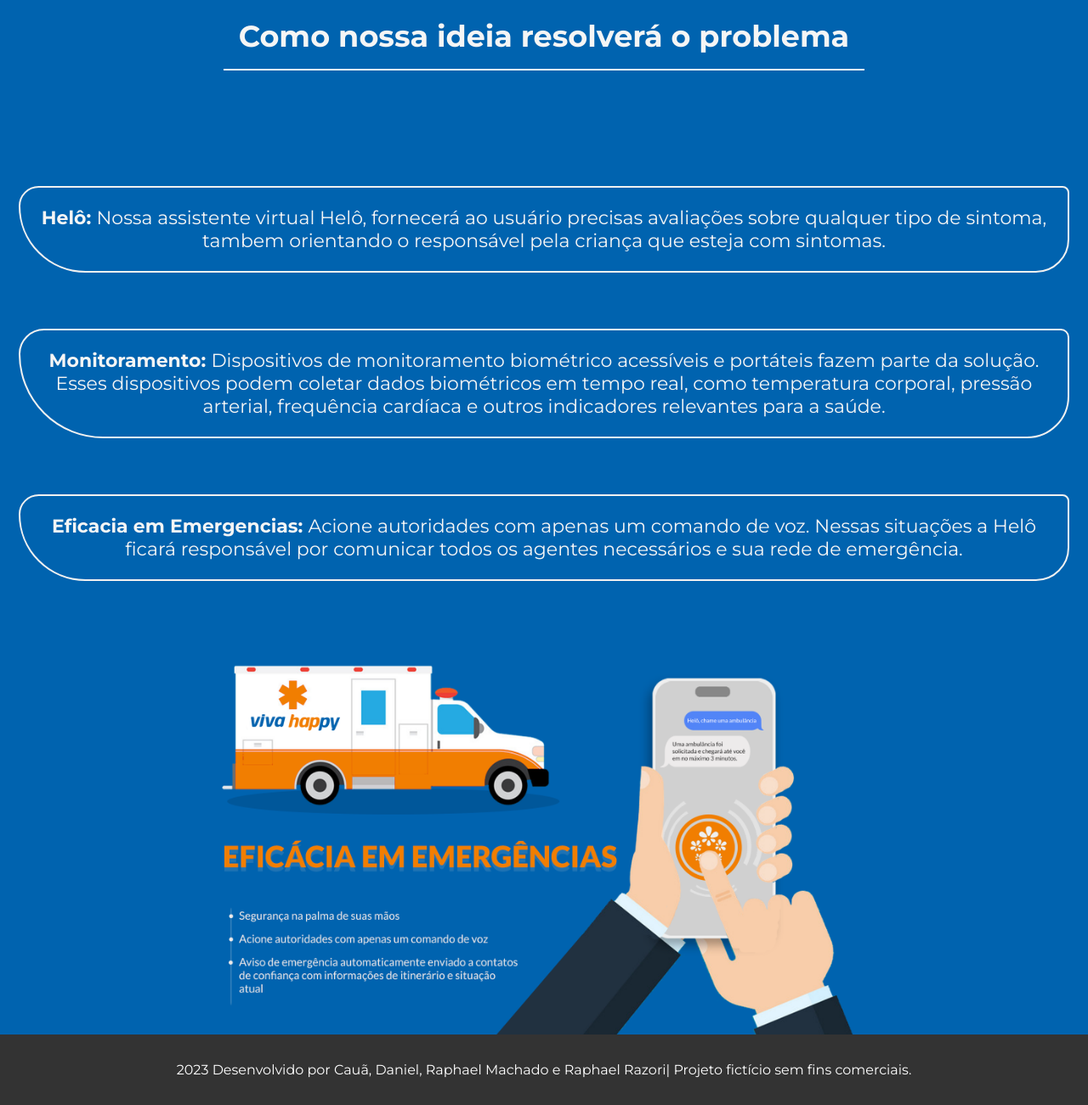
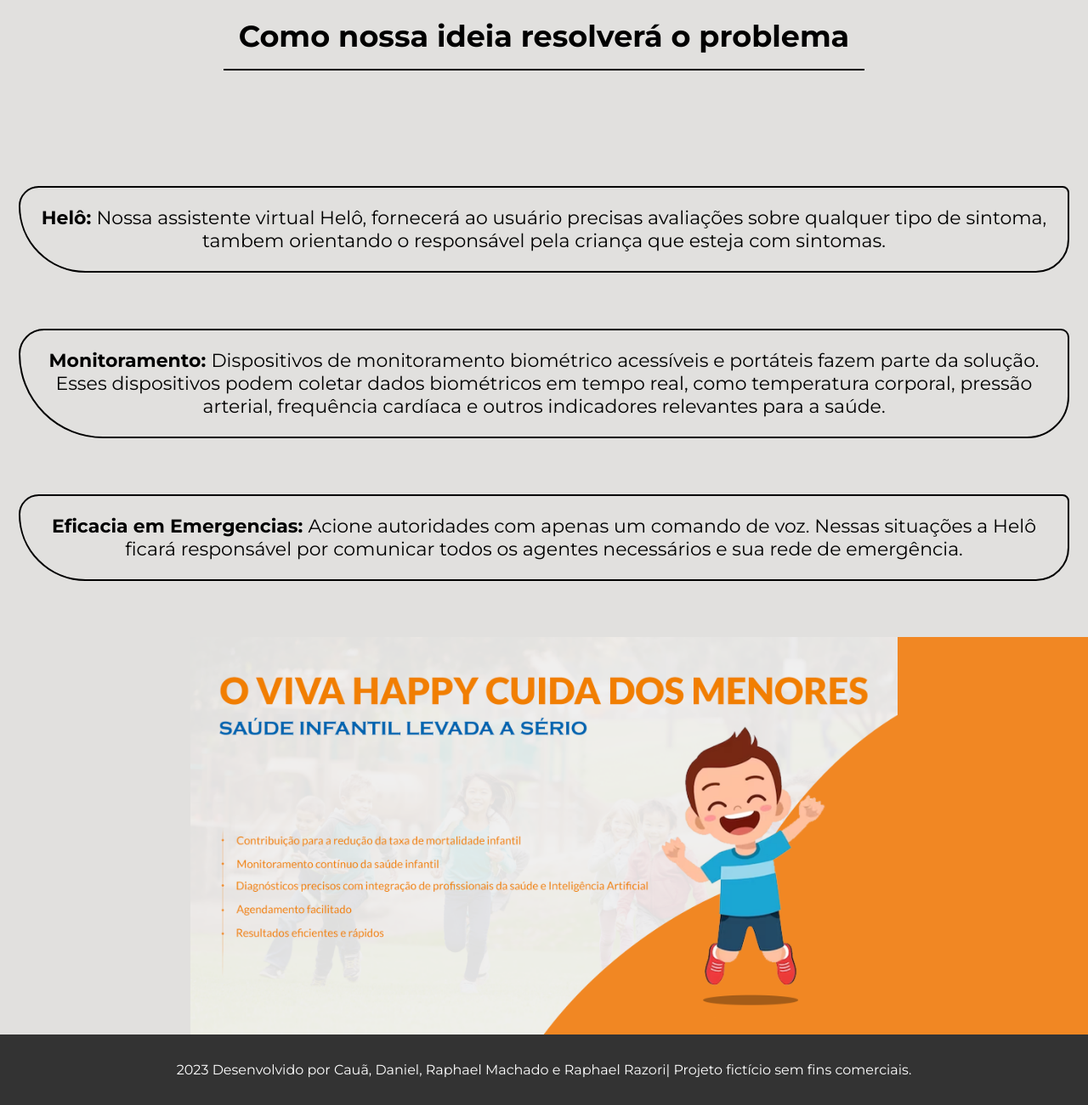
Before and after one commit to CauaKlein/Global-Solution-2, a plain HTML site: page pages/mortalidadeinfantil.html in a window 1280 px wide. Shown: the part 2102-3403 px from the top of the page at 85% size. Drawn offline with nearby package versions, Linux system fonts and the light colour scheme; a web font is replaced by a local one.

Commit message:
Add files via upload

```diff
--- a/pages/mortalidadeinfantil.html
+++ b/pages/mortalidadeinfantil.html
@@ -10,7 +10,7 @@
     <script src="../scripts/scriptAddCausaMortalidade.js" defer></script>
     <script src="https://cdn.jsdelivr.net/npm/chart.js"></script>
     <script src="../scripts/chartsjs.js" defer></script>
-    <title>HapViva: Mortalidade Infantil</title>
+    <title>Viva Happy: Mortalidade Infantil</title>
 </head>
 
 <body>
@@ -96,7 +96,7 @@
                     </li>
                 </ul>
                 <div class="proposta">
-                    <img class="propostaImg" src="../assets/Ambulância.png" alt="">
+                    <img class="propostaImg" src="../assets/Full.png" alt="">
                 </div>
             </div>
     </main>
--- a/scripts/scriptNossaEquipe.js
+++ b/scripts/scriptNossaEquipe.js
@@ -35,7 +35,8 @@ cards.forEach((card, index) => {
   const msgRM =
     "Criação de Ideias <br> Produção de textos <br> Produção completa do vídeo pitch <br> Produção da identidade visual";
 
-  const msgRR = "Funções e Back End <br> FrontEnd <br> Criação de ideais";
+  const msgRR =
+    "Funções e Back End <br> Front End <br> Colaboração de ideias <br> Revisão de textos";
 
   let msgs = [msgC, msgD, msgRM, msgRR];
   let imgs = [
--- a/styles/melhoriasaude.css
+++ b/styles/melhoriasaude.css
@@ -83,7 +83,7 @@
 }
 
 .proposta img {
-    width: 65%;
+    width: 100%;
 }
 
 .proposta {
--- a/styles/mortalidadeinfantil.css
+++ b/styles/mortalidadeinfantil.css
@@ -88,18 +88,20 @@
     flex-direction: column;
     justify-content: center;
     align-items: center;
-    background-color: rgb(0, 99, 175);
+    background-color: #e1e0de;
     width: 100%;
     color: whitesmoke;
 }
 
 .topoCombateDoencas h1{
-    border-bottom: 2px solid whitesmoke;
+    color: #000000;
+    border-bottom: 2px solid rgb(0, 0, 0);
     margin: 2em 0 2em 0;
     font-size: 25px;
     padding: 0.5em;
     font-size: 35px;
 }
+
 
 .topoCombateDoencas li {
     list-style-type: none;
@@ -109,17 +111,19 @@
 .topoCombateDoencas p{
     margin: 3em 1em 3em 1em;
     font-size: 22px;
-    border: 2px solid #f1f1f1;
+    border: 2px solid #000000;
     border-top-right-radius: 10px;
     border-top-left-radius: 30px;
     border-bottom-right-radius: 50px;
     border-bottom-left-radius: 100px;
     padding: 1em;
     text-align: center;
+    color: #000000;
 
 }
 
 .proposta {
+    background: linear-gradient(to right, #e1e0de 50%,#f18723 50%);
     display: flex;
     justify-content: center;
     width: 100%;
```
Also changed, not shown: index.html (+1 -1 lines), pages/doencant.html (+2 -2 lines), pages/doencat.html (+2 -2 lines), pages/melhoriasaude.html (+2 -2 lines), assets/Full.png (added).
